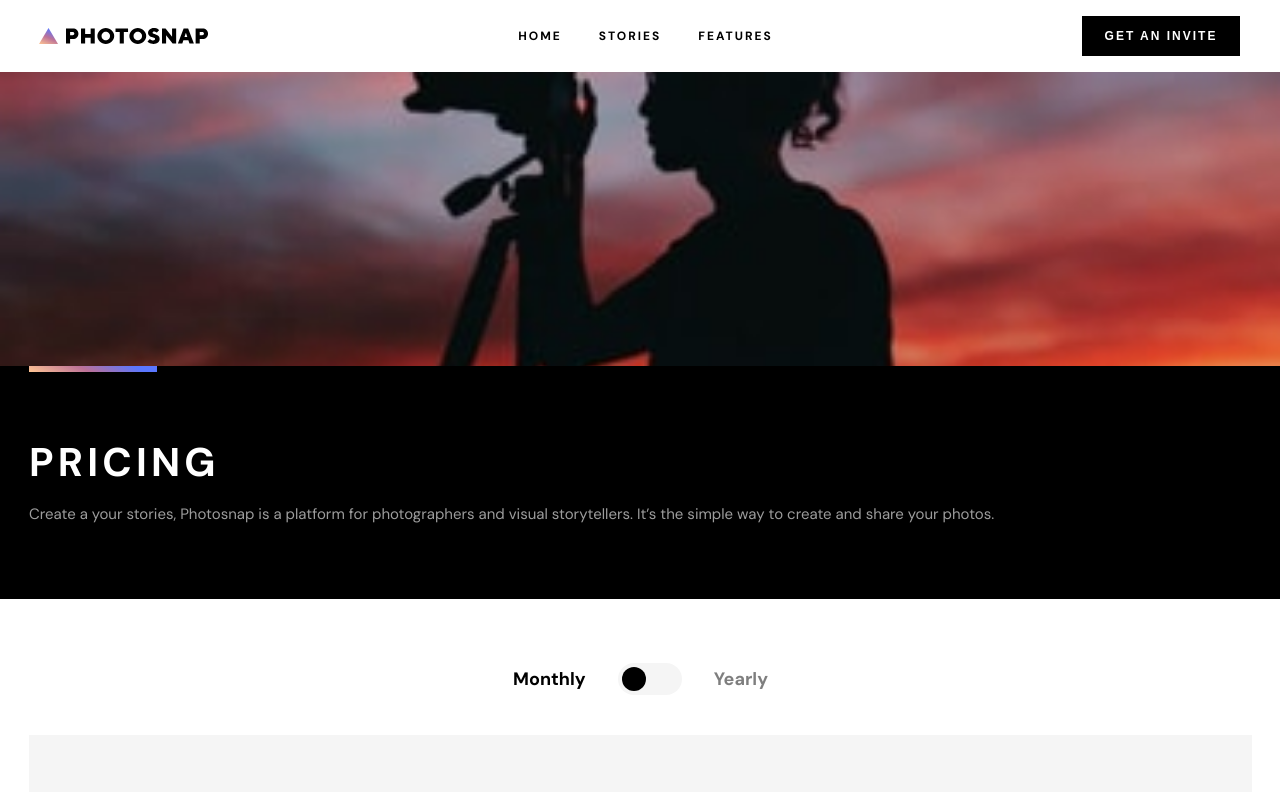
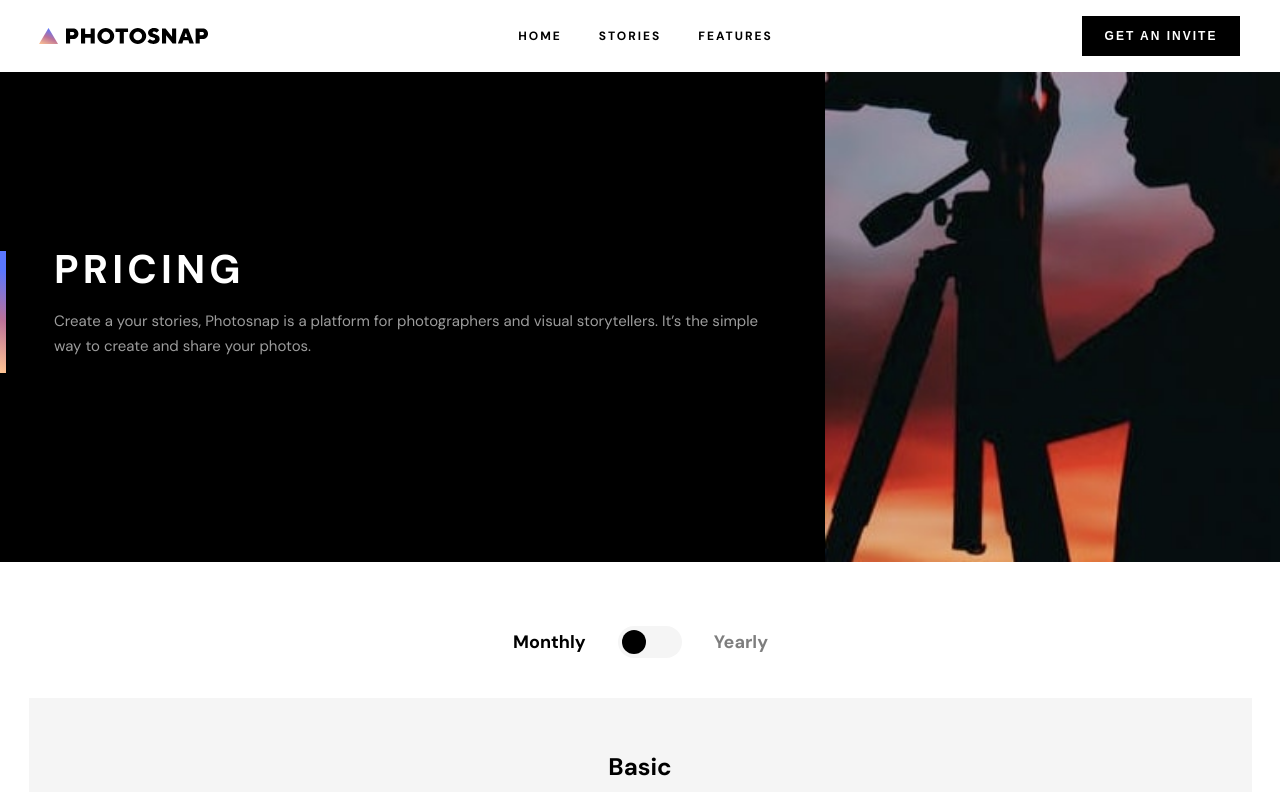
Before and after one commit to DamiGbot/Photosnap, a React (Create React App) app: page /pricing in a window 1280 px wide. Shown: the top 792 px of the page. Built offline with nearby package versions, Linux system fonts and the light colour scheme.

Commit message:
add layout for Features and Pricing pages [Tablet view]

```diff
--- a/src/components/FeaturePricingLayout.js
+++ b/src/components/FeaturePricingLayout.js
@@ -2,21 +2,35 @@ import HeroContent from "./Hero-box/HeroContent";
 import HeroImage from "./Hero-box/HeroImage";
 
 import classes from "../sass/components/FeaturePricingLayout.module.scss";
+import useMediaQuery from "../hooks/useMediaQuery";
 
 const FeaturePricingLayout = (props) => {
+	const screenTablet = useMediaQuery("(min-width: 768px)");
+
 	return (
 		<main className={classes["layout"]}>
 			<section className={classes["layout-section1"]}>
-				<HeroImage
-					image={props.image}
-					className={classes["layout-section1__hero-image"]}
-				/>
+				{!screenTablet && (
+					<HeroImage
+						image={props.image}
+						className={classes["layout-section1__hero-image"]}
+					/>
+				)}
 
 				<HeroContent
 					className={`${classes["layout-section1__stories"]}`}
 					title={props.title}
 					content={props.content}
 				/>
+
+				{screenTablet && (
+					<div
+						className={classes["layout-section1__afterImage"]}
+						style={{
+							backgroundImage: `url(${require(`../dev-data/assets/${props.afterImage}`)})`,
+						}}
+					></div>
+				)}
 			</section>
 
 			{props.children}
--- a/src/components/Hero-box/HeroContent.js
+++ b/src/components/Hero-box/HeroContent.js
@@ -14,9 +14,11 @@ const HeroContent = (props) => {
 				</p>
 			)}
 
-			<h3 className={classes["hero-content__content--title"]}>
-				{`${props.title}`.toUpperCase()}
-			</h3>
+			{props.title && (
+				<h3 className={classes["hero-content__content--title"]}>
+					{`${props.title}`.toUpperCase()}
+				</h3>
+			)}
 
 			{props.date && props.author && (
 				<p className={classes["hero-content__content--author"]}>
@@ -27,7 +29,11 @@ const HeroContent = (props) => {
 				</p>
 			)}
 
-			<p className={classes["hero-content__content--body"]}>{props.content}</p>
+			{props.content && (
+				<p className={classes["hero-content__content--body"]}>
+					{props.content}
+				</p>
+			)}
 
 			{props.action && (
 				<div className={classes["hero-content__content__actions"]}>
--- a/src/pages/Features.js
+++ b/src/pages/Features.js
@@ -20,6 +20,7 @@ const Features = () => {
 			content={
 				" We make sure all of our features are designed to be loved by every aspiring and even professional photograpers who wanted to share their stories."
 			}
+			afterImage={`features/tablet/hero.jpg`}
 		>
 			<section className={classes["feature__features"]}>
 				<SomeFeatures list={fullFeaturesData} />
--- a/src/pages/Pricing.js
+++ b/src/pages/Pricing.js
@@ -45,6 +45,7 @@ const Pricing = () => {
 	return (
 		<FeaturePricingLayout
 			image={`pricing/mobile/hero.jpg`}
+			afterImage={`pricing/tablet/hero.jpg`}
 			title={"Pricing"}
 			content={
 				" Create a your stories, Photosnap is a platform for photographers and visual storytellers. It’s the simple way to create and share your photos."
--- a/src/pages/Stories.js
+++ b/src/pages/Stories.js
@@ -9,7 +9,7 @@ import HeroContent from "../components/Hero-box/HeroContent";
 import useMediaQuery from "../hooks/useMediaQuery";
 
 const Stories = () => {
-	const match = useMediaQuery("(min-width: 768px)");
+	const screenTablet = useMediaQuery("(min-width: 768px)");
 
 	useEffect(() => {
 		document.title = "Photosnap | Stories";
@@ -19,7 +19,7 @@ const Stories = () => {
 	return (
 		<main className={classes.stories}>
 			<section className={classes["stories-section1"]}>
-				{!match && (
+				{!screenTablet && (
 					<HeroImage
 						image={`stories/mobile/moon-of-appalacia.jpg`}
 						className={classes["stories-section1__hero-image"]}
--- a/src/sass/abtracts/_mixin.scss
+++ b/src/sass/abtracts/_mixin.scss
@@ -55,10 +55,9 @@
 	top: 0;
 }
 
-@mixin background-image-above-footer {
+@mixin background-image-above-footer($url) {
 	position: relative;
-	background: url("../../dev-data/assets/shared/mobile/bg-beta.jpg") no-repeat
-		50%;
+	background: url($url) no-repeat 50%;
 	background-size: cover;
 	padding: {
 		top: 6.4rem;
--- a/src/sass/components/FeaturePricingLayout.module.scss
+++ b/src/sass/components/FeaturePricingLayout.module.scss
@@ -30,7 +30,9 @@
 	}
 
 	&_image {
-		@include mixins.background-image-above-footer;
+		@include mixins.background-image-above-footer(
+			"../../dev-data/assets/shared/mobile/bg-beta.jpg"
+		);
 
 		&::before {
 			@include mixins.before-line-gradient;
@@ -41,3 +43,70 @@
 		}
 	}
 }
+
+@include mixins.screen-tablet {
+	.layout {
+		&-section1 {
+			height: 49rem;
+			display: flex;
+
+			&__stories {
+				width: 64.454%;
+				height: 100%;
+				padding: {
+					top: 17.3rem;
+					left: 5.4rem;
+					right: 5.4rem;
+				}
+
+				&::before {
+					@include mixins.before-line-gradient;
+					left: 0;
+					top: 36.5%;
+					width: 0.6rem;
+					// height: 14.4rem;
+					height: 25%;
+				}
+			}
+
+			&__afterImage {
+				width: 35.546%;
+				height: 100%;
+				background-repeat: no-repeat;
+				background-position: 50%;
+				background-size: cover;
+			}
+		}
+
+		&_image {
+			@include mixins.background-image-above-footer(
+				"../../dev-data/assets/shared/tablet/bg-beta.jpg"
+			);
+			padding-left: 5.143%;
+			padding-top: 8%;
+			padding-bottom: 8%;
+			padding-right: 5.143%;
+			display: flex;
+			justify-content: space-between;
+			align-items: center;
+
+			h3 {
+				margin-bottom: 0;
+			}
+
+			div {
+				transform: translateY(-1.5rem);
+				margin-top: 0;
+				width: 80%;
+				text-align: right;
+			}
+
+			&::before {
+				@include mixins.before-line-gradient;
+				left: 0;
+				width: 0.6rem;
+				height: 100%;
+			}
+		}
+	}
+}
```
